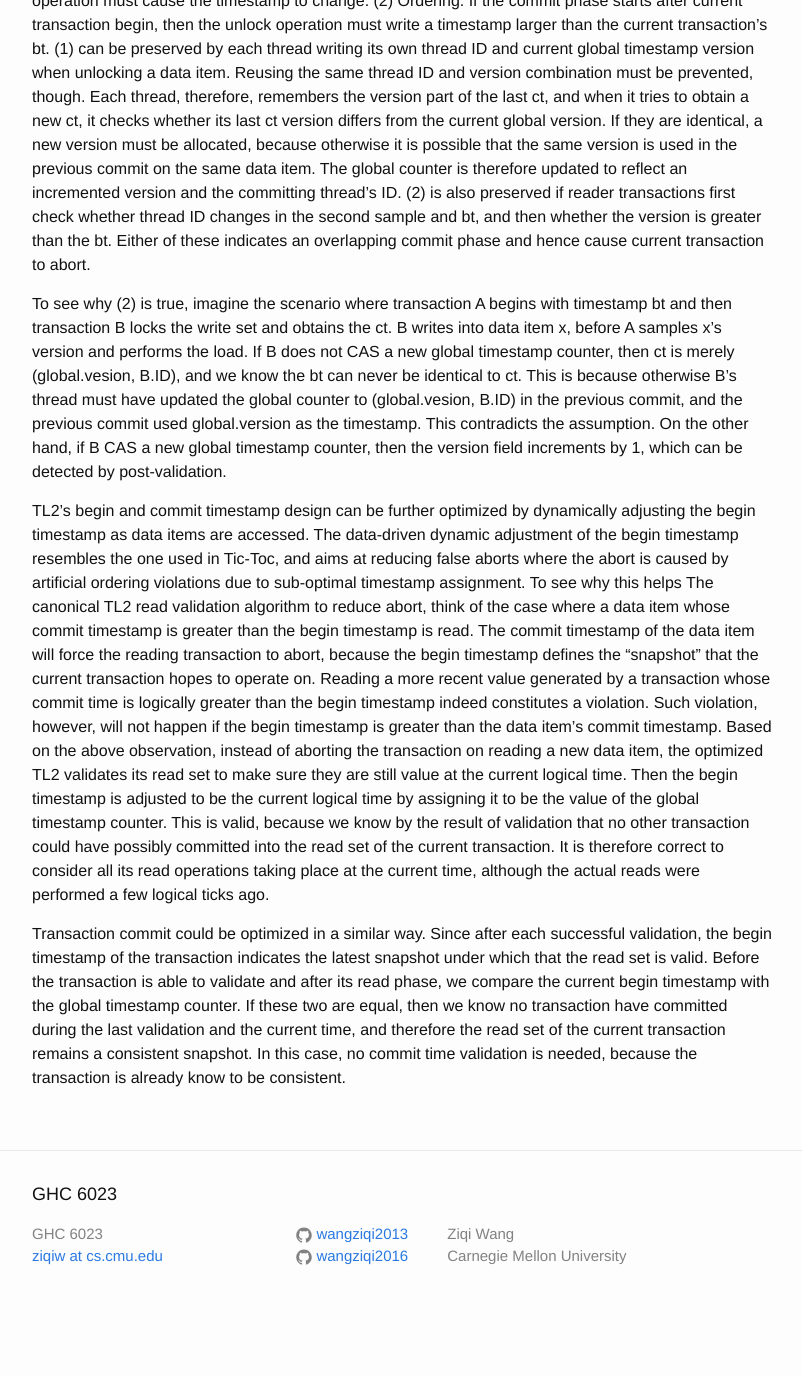
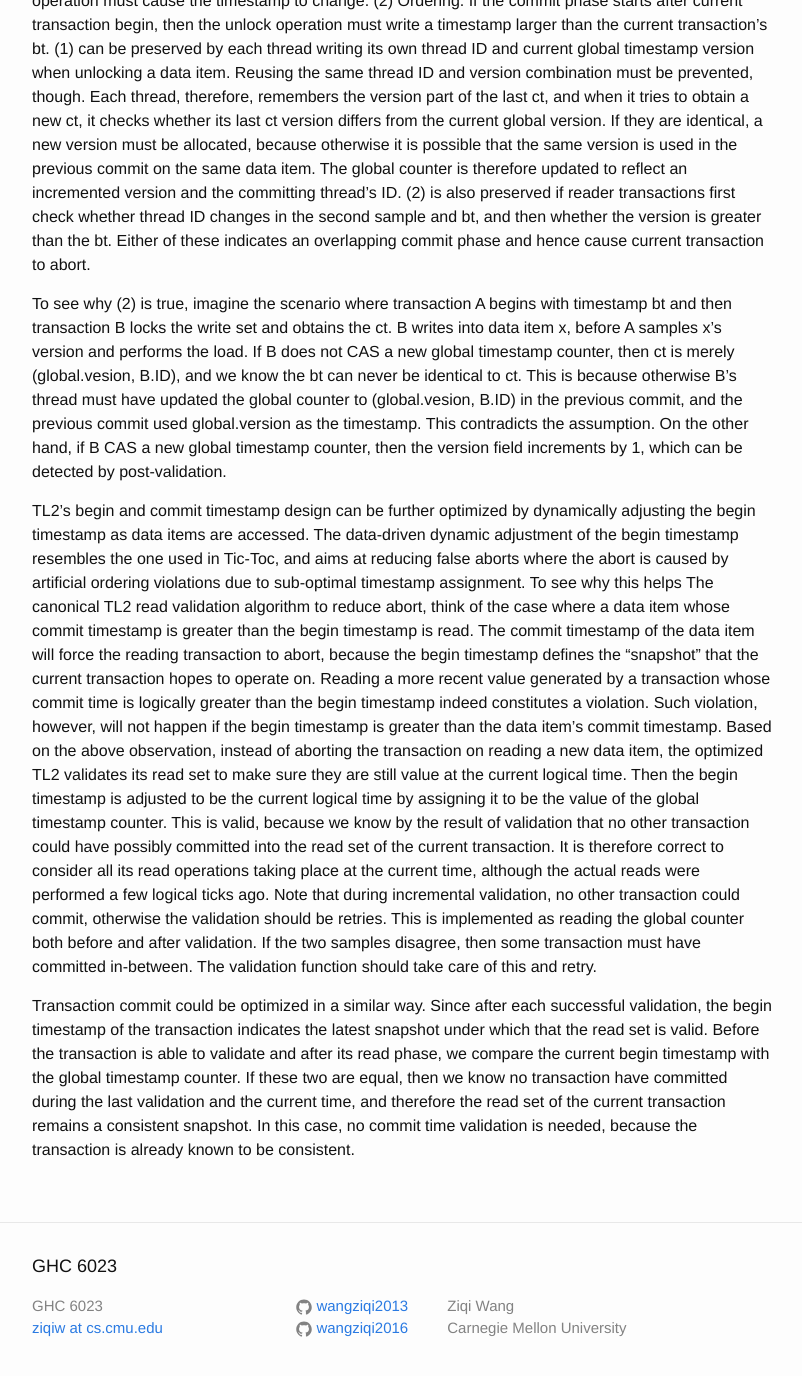
Before and after one commit to wangziqi2013/wangziqi2013.github.io, a Jekyll site: the page built from _posts/2018-03-18-Transactional-Locking-II.markdown, in a window 1280 px wide and 1400 px high, scrolled down 3442 px. Shown: the top 1376 px of the window, without its empty margins (238-1040 px from the left). Built offline with Jekyll 4.4.1, drawn with Linux system fonts in a browser that asks for light colours; before the commit the page ends 4770 px from its top, so only the background shows below that.

Commit message:
Small change

```diff
--- a/_posts/2018-03-18-Transactional-Locking-II.markdown
+++ b/_posts/2018-03-18-Transactional-Locking-II.markdown
@@ -168,11 +168,14 @@ its read set to make sure they are still value at the current logical time. Then
 current logical time by assigning it to be the value of the global timestamp counter. This is valid, because we know by the
 result of validation that no other transaction could have possibly committed into the read set of the current transaction.
 It is therefore correct to consider all its read operations taking place at the current time, although the actual reads
-were performed a few logical ticks ago.
+were performed a few logical ticks ago. Note that during incremental validation, no other transaction could commit, otherwise
+the validation should be retries. This is implemented as reading the global counter both before and after validation. If
+the two samples disagree, then some transaction must have committed in-between. The validation function should take care
+of this and retry.
 
 Transaction commit could be optimized in a similar way. Since after each successful validation, the begin timestamp of the
 transaction indicates the latest snapshot under which that the read set is valid. Before the transaction is able to validate
 and after its read phase, we compare the current begin timestamp with the global timestamp counter. If these two are equal,
 then we know no transaction have committed during the last validation and the current time, and therefore the read set of
 the current transaction remains a consistent snapshot. In this case, no commit time validation is needed, because the
-transaction is already know to be consistent.
+transaction is already known to be consistent.
```
